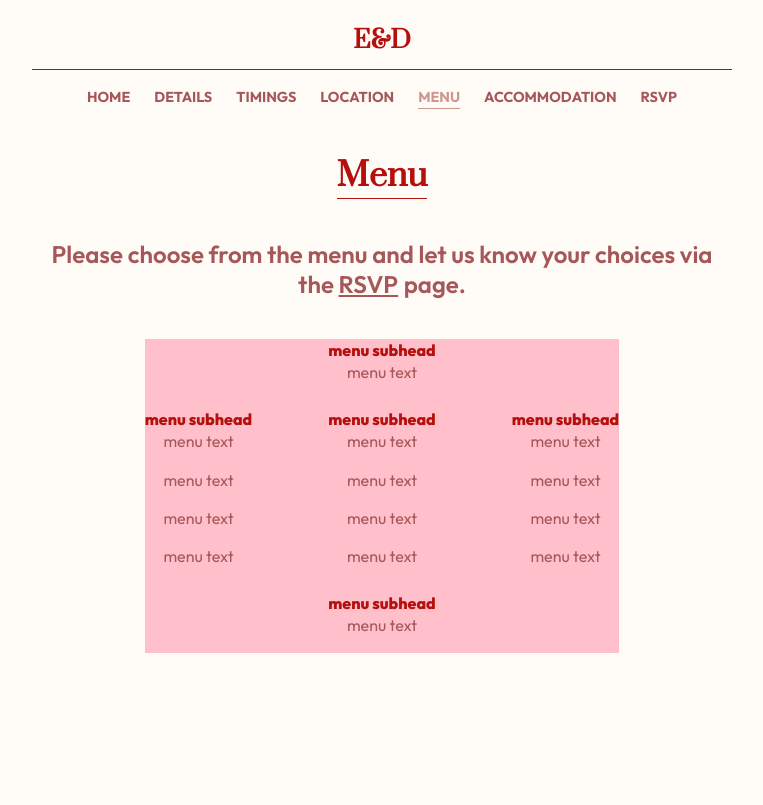
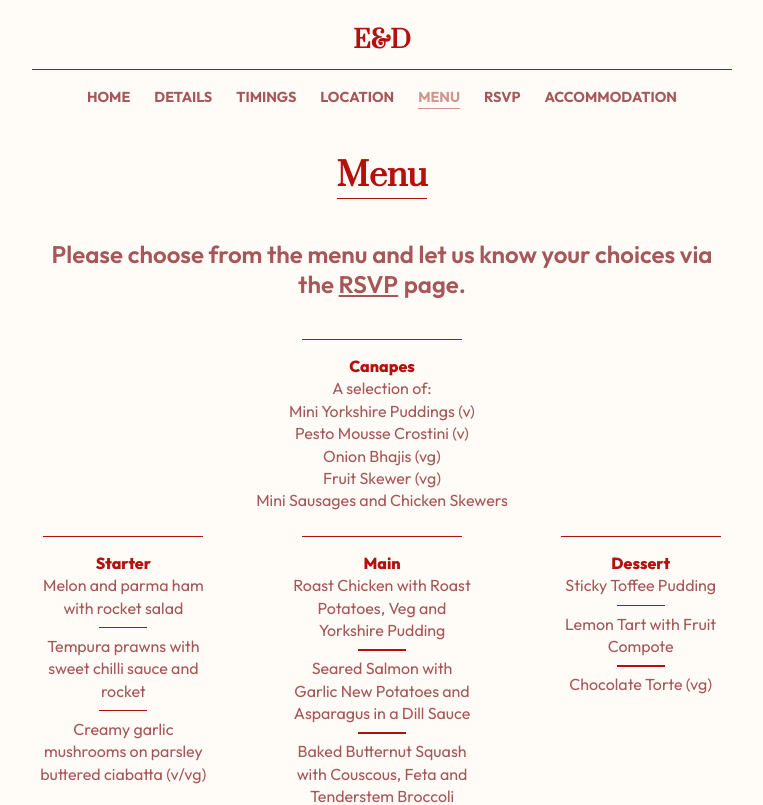
Before and after one commit to GarySimons/ellia-dylan-wedding, a React (Create React App) app: page /menu in a window 1280 px wide. Shown: the top 805 px of the page, without its empty margins (258-1021 px from the left). Built offline with nearby package versions, Linux system fonts and the light colour scheme; a web font is replaced by a local one.

Commit message:
Menu text added and styled

```diff
--- a/src/components/Navbar.js
+++ b/src/components/Navbar.js
@@ -70,6 +70,14 @@ const Navbar = () => {
               MENU
             </Link>
           </li>
+          <li>
+            <Link
+              to="/rsvp"
+              className={location.pathname === "/rsvp" ? "active-link" : ""}
+            >
+              RSVP
+            </Link>
+          </li>
 
           <li>
             <Link
@@ -81,24 +89,6 @@ const Navbar = () => {
               ACCOMMODATION
             </Link>
           </li>
-          <li>
-            <Link
-              to="/rsvp"
-              className={location.pathname === "/rsvp" ? "active-link" : ""}
-            >
-              RSVP
-            </Link>
-          </li>
-          {/* <li>
-            <Link
-              to="/save-the-date"
-              className={
-                location.pathname === "/save-the-date" ? "active-link" : ""
-              }
-            >
-              SAVE THE DATE
-            </Link>
-          </li> */}
         </ul>
         <div className="hamburger" onClick={handleClick}>
           {hamburgerClick ? (
--- a/src/index.scss
+++ b/src/index.scss
@@ -85,6 +85,10 @@ code {
     font-size: 1.5rem;
     font-weight: 600;
     color: $second-red;
+
+    &.bottom-margin {
+      margin-bottom: 1rem;
+    }
   }
 
   .hotel-grid {
@@ -131,6 +135,8 @@ code {
     font-weight: 400;
     margin-bottom: 1rem;
     line-height: 1.4;
+    text-align: center;
+    position: relative;
 
     &.no-margin {
       margin-bottom: 0;
@@ -140,6 +146,32 @@ code {
       font-weight: 800;
       margin-bottom: 0;
       color: $main-red;
+    }
+
+    &.overline {
+      &::before {
+        content: "";
+        position: absolute;
+        top: -1rem;
+        left: 50%;
+        transform: translateX(-50%);
+        width: 10rem;
+        height: 0.08rem;
+        background: $main-red;
+      }
+    }
+
+    &.menu-overline {
+      &::before {
+        content: "";
+        position: absolute;
+        top: -0.5rem;
+        left: 50%;
+        transform: translateX(-50%);
+        width: 3rem;
+        height: 0.08rem;
+        background: $main-red;
+      }
     }
 
     &.link {
@@ -301,24 +333,26 @@ code {
 }
 
 .div-flex-menu {
-  background-color: pink;
   display: flex;
   flex-direction: column;
-  gap: 0.5rem;
+  gap: 1.5rem;
   margin-top: 2.5rem;
   align-items: center;
   justify-content: center;
+  text-align: center;
 }
 
 .div-flex-mob-menu {
   display: flex;
   flex-direction: column;
-  gap: 2rem;
-  align-items: flex-start;
+  gap: 1rem;
+  align-items: center;
   justify-content: center;
+  text-align: center;
 
   @media (min-width: 480px) {
     flex-direction: row;
+    align-items: flex-start;
     gap: 4.75rem;
   }
 }
@@ -329,10 +363,15 @@ code {
   gap: 0.75rem;
   align-items: flex-start;
   justify-content: center;
+  text-align: center;
 
   @media (min-width: 480px) {
     flex-direction: row;
   }
+}
+
+.div-flex-one {
+  flex: 1;
 }
 
 .red-dress-illo {
--- a/src/routes/Details.js
+++ b/src/routes/Details.js
@@ -18,7 +18,7 @@ const Details = () => {
             Ellia Coldwell-Simons & Dylan Scalet
           </p>
           <p className="page-text bold">Date</p>
-          <p className="page-text">Sat 23 May 2026</p>
+          <p className="page-text">Saturday 23 May 2026</p>
           <img
             src={barnIllo}
             alt="South Lodge illustration"
--- a/src/routes/Menu.js
+++ b/src/routes/Menu.js
@@ -9,7 +9,7 @@ const Menu = () => {
       <Navbar />
       <div className="main-container">
         <h1 className="page-heading">Menu</h1>
-        <p className="page-subtext">
+        <p className="page-subtext bottom-margin">
           Please choose from the menu and let us know your choices via the{" "}
           <span className="text-link">
             <Link to="/rsvp">RSVP</Link>
@@ -18,38 +18,56 @@ const Menu = () => {
         </p>
         <div className="div-flex-menu">
           <div>
-            <p className="page-text bold">menu subhead</p>
-            <p className="page-text">menu text</p>
+            <p className="page-text bold overline">Canapes</p>
+            <p className="page-text no-margin">A selection of:</p>
+            <p className="page-text no-margin">Mini Yorkshire Puddings (v)</p>
+            <p className="page-text no-margin">Pesto Mousse Crostini (v) </p>
+            <p className="page-text no-margin">Onion Bhajis (vg)</p>
+            <p className="page-text no-margin">Fruit Skewer (vg)</p>
+            <p className="page-text">Mini Sausages and Chicken Skewers</p>
           </div>
 
           <div className="div-flex-mob-menu">
-            <div>
-              <p className="page-text bold">menu subhead</p>
-              <p className="page-text">menu text</p>
-              <p className="page-text">menu text</p>
-              <p className="page-text">menu text</p>
-              <p className="page-text">menu text</p>
+            <div className="div-flex-one">
+              <p className="page-text bold overline">Starter</p>
+              <p className="page-text">Melon and parma ham with rocket salad</p>
+              <p className="page-text menu-overline">
+                Tempura prawns with sweet chilli sauce and rocket
+              </p>
+              <p className="page-text menu-overline">
+                Creamy garlic mushrooms on parsley buttered ciabatta (v/vg)
+              </p>
             </div>
 
-            <div>
-              <p className="page-text bold">menu subhead</p>
-              <p className="page-text">menu text</p>
-              <p className="page-text">menu text</p>
-              <p className="page-text">menu text</p>
-              <p className="page-text">menu text</p>
+            <div className="div-flex-one">
+              <p className="page-text bold overline">Main</p>
+              <p className="page-text">
+                Roast Chicken with Roast Potatoes, Veg and Yorkshire Pudding
+              </p>
+              <p className="page-text menu-overline">
+                Seared Salmon with Garlic New Potatoes and Asparagus in a Dill
+                Sauce
+              </p>
+              <p className="page-text menu-overline">
+                Baked Butternut Squash with Couscous, Feta and Tenderstem
+                Broccoli (v/vg)
+              </p>
             </div>
 
-            <div>
-              <p className="page-text bold">menu subhead</p>
-              <p className="page-text">menu text</p>
-              <p className="page-text">menu text</p>
-              <p className="page-text">menu text</p>
-              <p className="page-text">menu text</p>
+            <div className="div-flex-one">
+              <p className="page-text bold overline">Dessert</p>
+              <p className="page-text">Sticky Toffee Pudding</p>
+              <p className="page-text menu-overline">
+                Lemon Tart with Fruit Compote
+              </p>
+              <p className="page-text menu-overline">Chocolate Torte (vg)</p>
             </div>
           </div>
           <div>
-            <p className="page-text bold">menu subhead</p>
-            <p className="page-text">menu text</p>
+            <p className="page-text bold overline">Evening Food</p>
+            <p className="page-text">
+              American Style Hotdogs with Potato Wedges
+            </p>
           </div>
         </div>
       </div>
```
Lines whose indentation alone changed are shown as unchanged.
